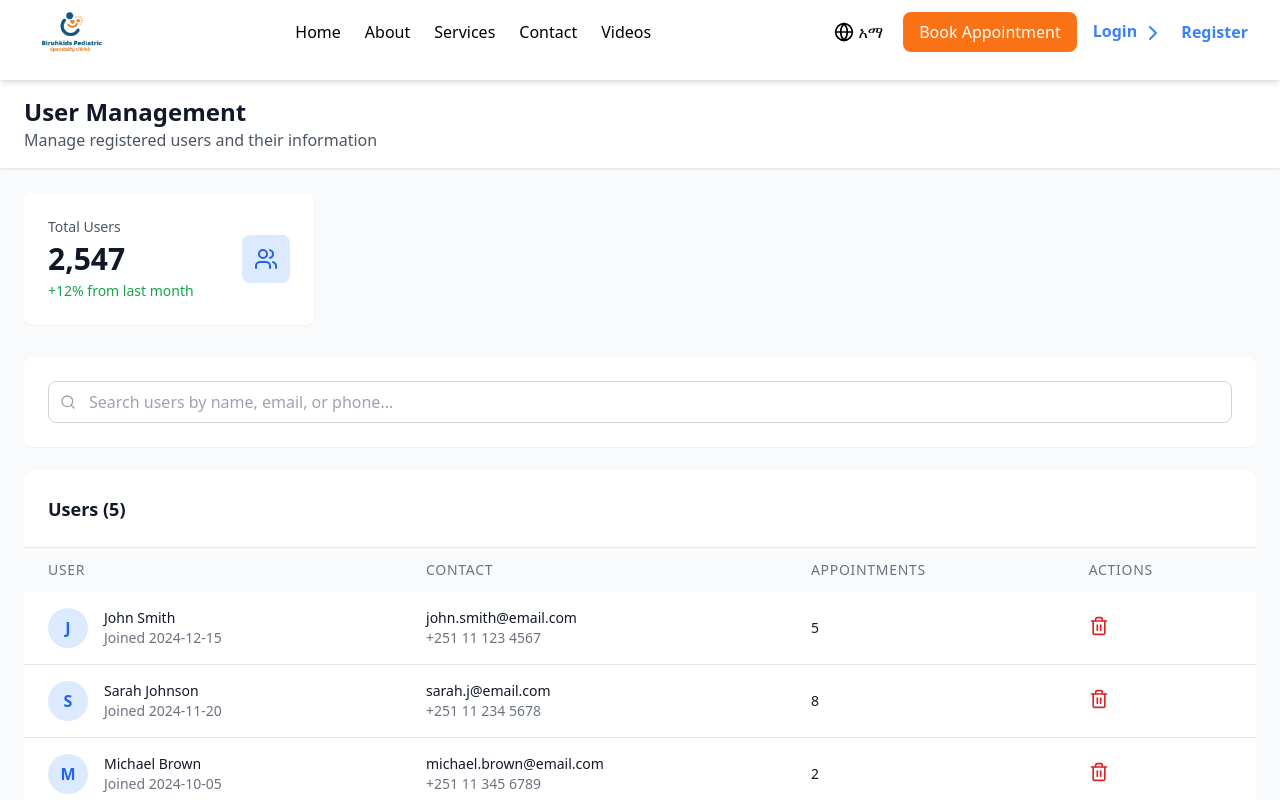
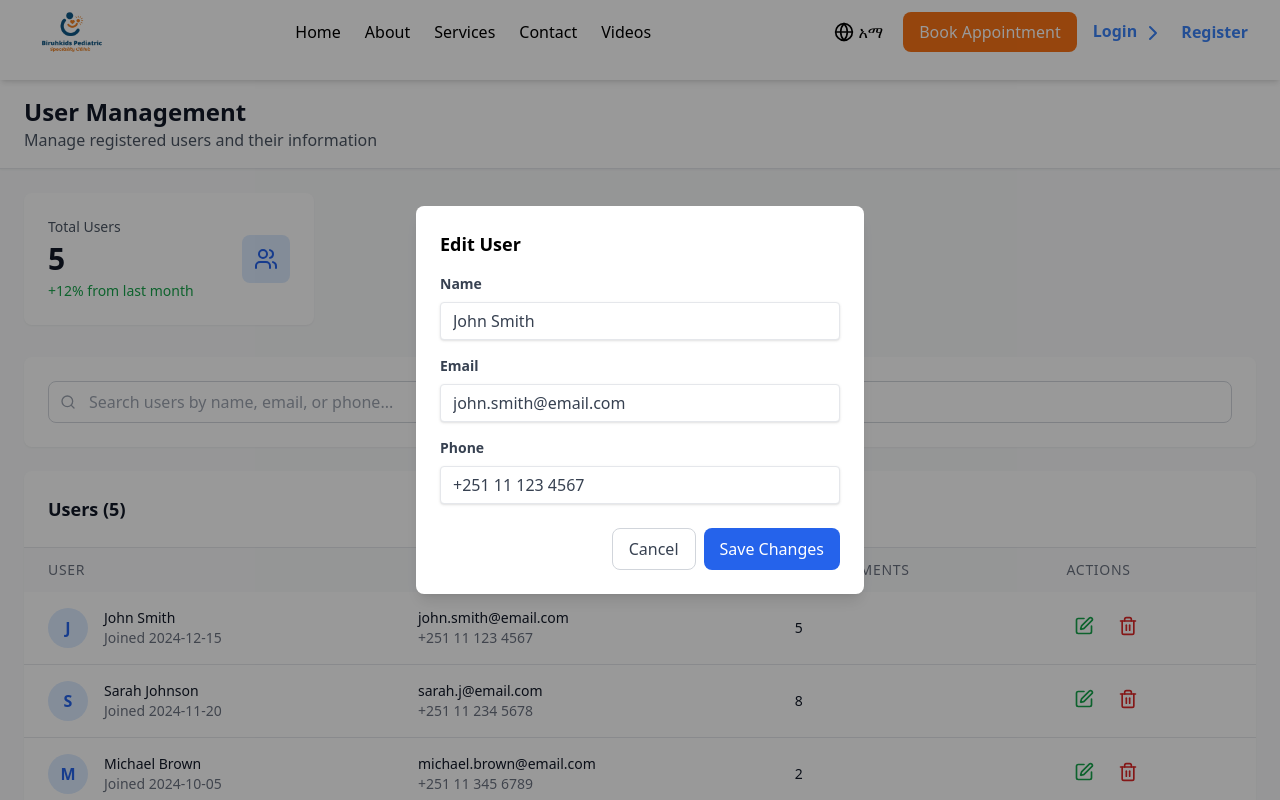
Before and after one commit to dopi95/BiruhKids-Pediatric-Speciality, a React (Vite) app in the folder frontend/: page /admin/users in a window 1280 px wide. Both pictures are taken after a click on the button 1098 px from the left and 625 px from the top of the page. Shown: the top 800 px of the page. Built offline with nearby package versions, Linux system fonts and the light colour scheme.

Commit message:
add: Added edit and delete functionality

```diff
--- a/frontend/src/pages/Admin/UserManagement.jsx
+++ b/frontend/src/pages/Admin/UserManagement.jsx
@@ -1,14 +1,9 @@
 import React, { useState } from "react";
-import { Search, Trash2, Users } from "lucide-react";
+import { Search, Trash2, Users, AlertTriangle, Edit } from "lucide-react";
 
 const UserManagement = () => {
   const [searchTerm, setSearchTerm] = useState("");
-
-  const stats = [
-    { label: "Total Users", value: "2,547", change: "+12%", color: "blue" },
-  ];
-
-  const users = [
+  const [userList, setUserList] = useState([
     {
       id: 1,
       name: "John Smith",
@@ -49,9 +44,25 @@ const UserManagement = () => {
       joinDate: "2024-09-18",
       appointments: 12,
     },
+  ]);
+
+  const [isDeleteModalOpen, setIsDeleteModalOpen] = useState(false);
+  const [userToDelete, setUserToDelete] = useState(null);
+  const [isEditModalOpen, setIsEditModalOpen] = useState(false);
+  const [userToEdit, setUserToEdit] = useState(null);
+
+  // Stats
+  const stats = [
+    {
+      label: "Total Users",
+      value: userList.length.toString(),
+      change: "+12%",
+      color: "blue",
+    },
   ];
 
-  const filteredUsers = users.filter((user) => {
+  // Filtered users based on search
+  const filteredUsers = userList.filter((user) => {
     return (
       user.name.toLowerCase().includes(searchTerm.toLowerCase()) ||
       user.email.toLowerCase().includes(searchTerm.toLowerCase()) ||
@@ -59,13 +70,44 @@ const UserManagement = () => {
     );
   });
 
+  // Open delete modal
+  const confirmDelete = (user) => {
+    setUserToDelete(user);
+    setIsDeleteModalOpen(true);
+  };
+
+  // Handle actual delete
+  const handleDelete = () => {
+    if (userToDelete) {
+      setUserList((prev) => prev.filter((u) => u.id !== userToDelete.id));
+    }
+    setIsDeleteModalOpen(false);
+    setUserToDelete(null);
+  };
+
+  // Open edit modal
+  const handleEdit = (user) => {
+    setUserToEdit(user);
+    setIsEditModalOpen(true);
+  };
+
+  // Handle actual edit
+  const handleSaveEdit = (e) => {
+    e.preventDefault();
+    setUserList((prev) =>
+      prev.map((u) => (u.id === userToEdit.id ? userToEdit : u))
+    );
+    setIsEditModalOpen(false);
+    setUserToEdit(null);
+  };
+
   return (
     <div className="flex min-h-screen bg-gray-50">
       <div className="flex-1">
         {/* Header */}
         <div className="bg-white shadow-sm border-b">
-          <div className="px-4 sm:px-6 py-4">
-            <h1 className="text-xl sm:text-2xl font-bold text-gray-900">
+          <div className="px-4 sm:px-6 py-4 text-center sm:text-left">
+            <h1 className="text-lg sm:text-2xl font-bold text-gray-900">
               User Management
             </h1>
             <p className="text-gray-600 text-sm sm:text-base">
@@ -76,7 +118,7 @@ const UserManagement = () => {
 
         <div className="p-4 sm:p-6">
           {/* Stats */}
-          <div className="grid grid-cols-1 sm:grid-cols-2 md:grid-cols-4 gap-4 sm:gap-6 mb-6 sm:mb-8">
+          <div className="grid grid-cols-1 sm:grid-cols-2 lg:grid-cols-4 gap-4 sm:gap-6 mb-6 sm:mb-8">
             {stats.map((stat, index) => (
               <div
                 key={index}
@@ -87,7 +129,7 @@ const UserManagement = () => {
                     <p className="text-xs sm:text-sm font-medium text-gray-600 mb-1">
                       {stat.label}
                     </p>
-                    <p className="text-2xl sm:text-3xl font-bold text-gray-900">
+                    <p className="text-xl sm:text-2xl lg:text-3xl font-bold text-gray-900">
                       {stat.value}
                     </p>
                     <p
@@ -114,7 +156,7 @@ const UserManagement = () => {
 
           {/* Search Bar */}
           <div className="bg-white rounded-lg shadow-sm mb-6">
-            <div className="p-4 sm:p-6">
+            <div className="p-3 sm:p-4 lg:p-6">
               <div className="flex-1 relative">
                 <Search className="absolute left-3 top-1/2 transform -translate-y-1/2 h-4 w-4 text-gray-400" />
                 <input
@@ -130,13 +172,14 @@ const UserManagement = () => {
 
           {/* Users Table */}
           <div className="bg-white rounded-lg shadow-sm">
-            <div className="p-4 sm:p-6 border-b border-gray-200">
+            <div className="p-3 sm:p-4 lg:p-6 border-b border-gray-200">
               <h2 className="text-base sm:text-lg font-semibold text-gray-900">
                 Users ({filteredUsers.length})
               </h2>
             </div>
-            <div className="overflow-x-auto">
-              <table className="w-full text-sm sm:text-base">
+
+            <div className="w-full overflow-x-auto">
+              <table className="min-w-[500px] w-full text-sm sm:text-base">
                 <thead className="bg-gray-50">
                   <tr>
                     <th className="px-4 sm:px-6 py-3 text-left text-xs sm:text-sm font-medium text-gray-500 uppercase tracking-wider">
@@ -184,8 +227,17 @@ const UserManagement = () => {
                       <td className="px-4 sm:px-6 py-4 whitespace-nowrap text-sm text-gray-900">
                         {user.appointments}
                       </td>
-                      <td className="px-4 sm:px-6 py-4 whitespace-nowrap text-sm font-medium">
-                        <button className="text-red-600 hover:text-red-900">
+                      <td className="px-4 sm:px-6 py-4 whitespace-nowrap text-sm font-medium flex space-x-2">
+                        <button
+                          onClick={() => handleEdit(user)}
+                          className="text-green-600 hover:text-green-900 p-1 sm:p-2"
+                        >
+                          <Edit className="h-4 w-4 sm:h-5 sm:w-5" />
+                        </button>
+                        <button
+                          onClick={() => confirmDelete(user)}
+                          className="text-red-600 hover:text-red-900 p-1 sm:p-2"
+                        >
                           <Trash2 className="h-4 w-4 sm:h-5 sm:w-5" />
                         </button>
                       </td>
@@ -197,6 +249,111 @@ const UserManagement = () => {
           </div>
         </div>
       </div>
+
+      {/* Delete Confirmation Modal */}
+      {isDeleteModalOpen && userToDelete && (
+        <div className="fixed inset-0 flex items-center justify-center bg-black bg-opacity-40 z-50 p-4">
+          <div className="bg-white rounded-lg p-4 sm:p-6 max-w-md w-full text-center shadow-lg">
+            <AlertTriangle className="w-12 h-12 text-red-500 mx-auto mb-4" />
+            <h3 className="text-lg font-semibold mb-2">Are you sure?</h3>
+            <p className="text-gray-600 mb-6">
+              Do you really want to delete{" "}
+              <span className="font-semibold">{userToDelete.name}</span>?
+            </p>
+            <div className="flex flex-col sm:flex-row justify-center gap-2">
+              <button
+                onClick={() => setIsDeleteModalOpen(false)}
+                className="px-4 py-2 border border-gray-300 rounded-lg text-gray-700 hover:bg-gray-50"
+              >
+                No
+              </button>
+              <button
+                onClick={handleDelete}
+                className="px-4 py-2 bg-red-600 text-white rounded-lg hover:bg-red-700"
+              >
+                Yes, Delete
+              </button>
+            </div>
+          </div>
+        </div>
+      )}
+
+      {/* Edit User Modal */}
+      {isEditModalOpen && userToEdit && (
+        <div className="fixed inset-0 flex items-center justify-center bg-black bg-opacity-40 z-50 p-4">
+          <div className="bg-white rounded-lg p-4 sm:p-6 max-w-md w-full text-left shadow-lg">
+            <h3 className="text-lg font-semibold mb-4">Edit User</h3>
+            <form onSubmit={handleSaveEdit}>
+              <div className="mb-4">
+                <label
+                  className="block text-gray-700 text-sm font-bold mb-2"
+                  htmlFor="name"
+                >
+                  Name
+                </label>
+                <input
+                  type="text"
+                  id="name"
+                  value={userToEdit.name}
+                  onChange={(e) =>
+                    setUserToEdit({ ...userToEdit, name: e.target.value })
+                  }
+                  className="shadow appearance-none border rounded w-full py-2 px-3 text-gray-700 leading-tight focus:outline-none focus:shadow-outline"
+                />
+              </div>
+              <div className="mb-4">
+                <label
+                  className="block text-gray-700 text-sm font-bold mb-2"
+                  htmlFor="email"
+                >
+                  Email
+                </label>
+                <input
+                  type="email"
+                  id="email"
+                  value={userToEdit.email}
+                  onChange={(e) =>
+                    setUserToEdit({ ...userToEdit, email: e.target.value })
+                  }
+                  className="shadow appearance-none border rounded w-full py-2 px-3 text-gray-700 leading-tight focus:outline-none focus:shadow-outline"
+                />
+              </div>
+              <div className="mb-4">
+                <label
+                  className="block text-gray-700 text-sm font-bold mb-2"
+                  htmlFor="phone"
+                >
+                  Phone
+                </label>
+                <input
+                  type="tel"
+                  id="phone"
+                  value={userToEdit.phone}
+                  onChange={(e) =>
+                    setUserToEdit({ ...userToEdit, phone: e.target.value })
+                  }
+                  className="shadow appearance-none border rounded w-full py-2 px-3 text-gray-700 leading-tight focus:outline-none focus:shadow-outline"
+                />
+              </div>
+              <div className="flex justify-end gap-2 mt-6">
+                <button
+                  type="button"
+                  onClick={() => setIsEditModalOpen(false)}
+                  className="px-4 py-2 border border-gray-300 rounded-lg text-gray-700 hover:bg-gray-50"
+                >
+                  Cancel
+                </button>
+                <button
+                  type="submit"
+                  className="px-4 py-2 bg-blue-600 text-white rounded-lg hover:bg-blue-700"
+                >
+                  Save Changes
+                </button>
+              </div>
+            </form>
+          </div>
+        </div>
+      )}
     </div>
   );
 };
```
